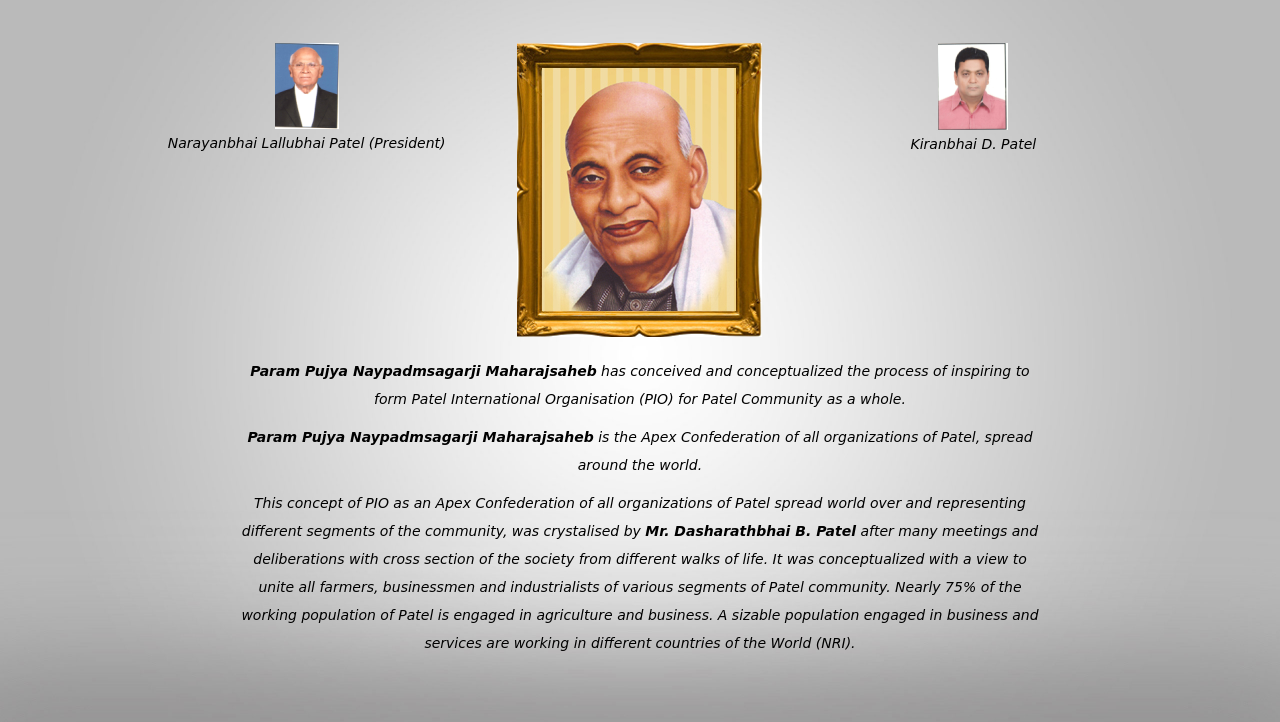
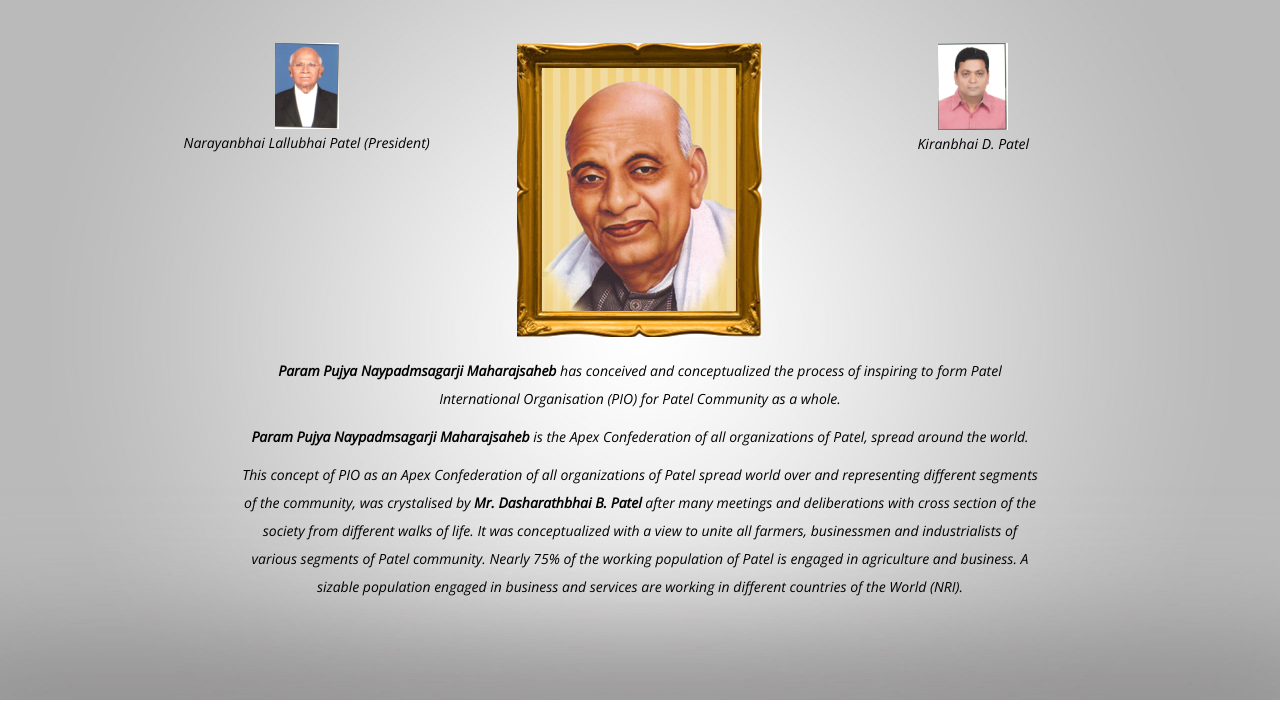
Before and after one commit to PatelInternationalOrganisation/PatelInternationalOrganisation.github.io, a plain HTML site: page index.html in a window 1280 px wide. Shown: the part 82-804 px from the top of the page. Drawn offline with nearby package versions, Linux system fonts and the light colour scheme.

Commit message:
Add files via upload

```diff
--- a/index.html
+++ b/index.html
@@ -21,7 +21,7 @@
     <link rel="stylesheet" href="css/templatemo-style.css">
 
 </head>
-<body>
+<body style="font-family:'Open Sans', sans-serif">
     <!-- start preloader -->
     <div class="preloader">
         <div class="sk-spinner sk-spinner-rotating-plane"></div>
```
